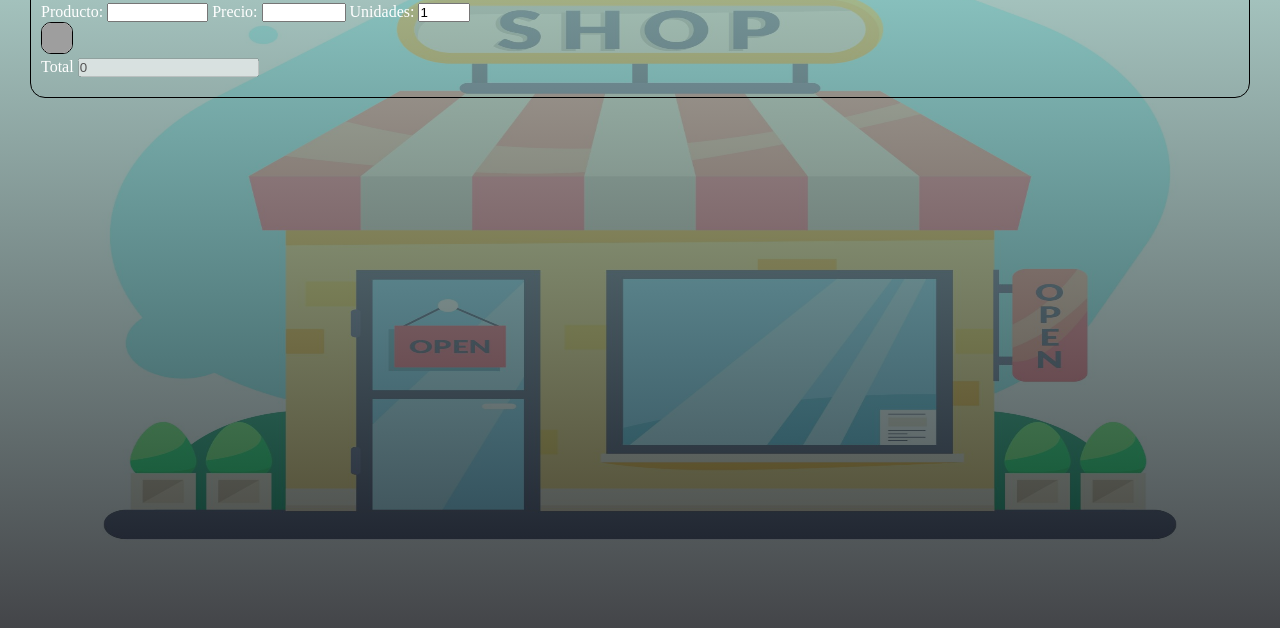
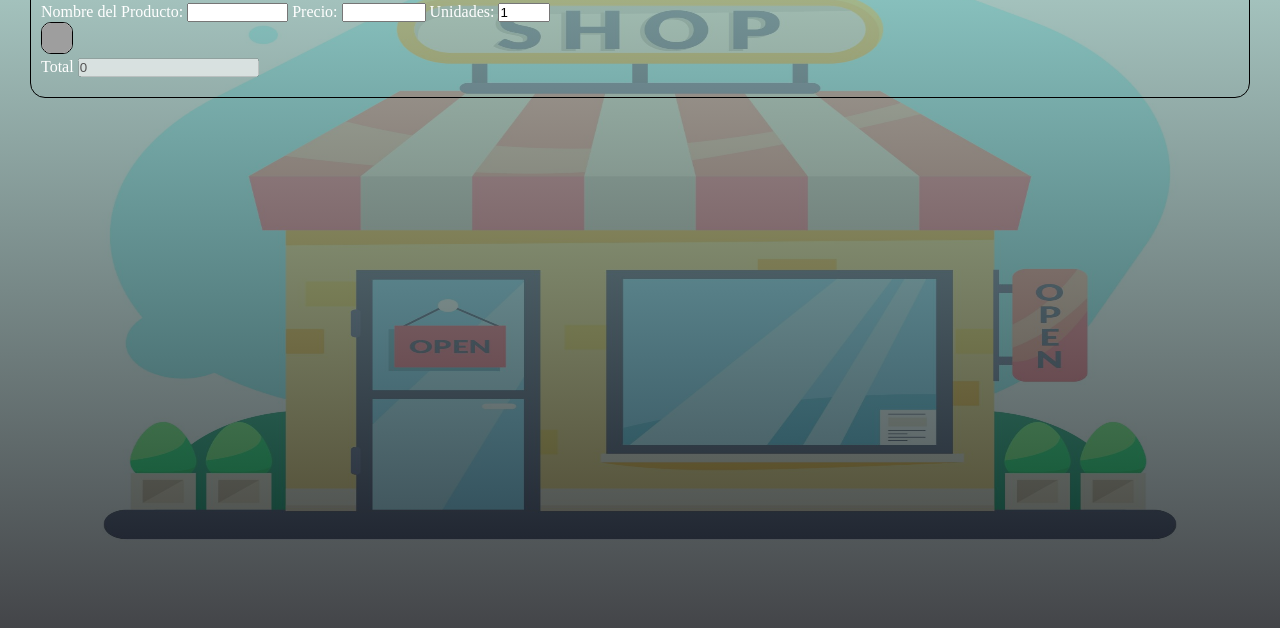
Before and after one commit to josrenyer/Lista-de-Compras, a plain HTML site: page index.html in a window 1280 px wide. Shown: the part 172-800 px from the top of the page. Drawn offline with Linux system fonts and the light colour scheme; grey boxes are pictures that could not be loaded.

Commit message:
input producto

```diff
--- a/index.html
+++ b/index.html
@@ -15,7 +15,7 @@
 		<div class="Search">
 			<form>
 				<h1>Ingresé los Porductos</h1><br>
-				<label>Producto: <input class="product" type="text" size="10"></label>
+				<label>Nombre del Producto: <input class="product" type="text" size="10"></label>
      			<label>Precio: <input class="amount" type="number" min="1" max="200000"></label>
      			<label>Unidades: <input class="units" type="number" min="1" max="10" value="1"></label><br>
      			<img class="button" src="https://img.icons8.com/color/30/000000/shopping-cart--v1.png"/>
```
